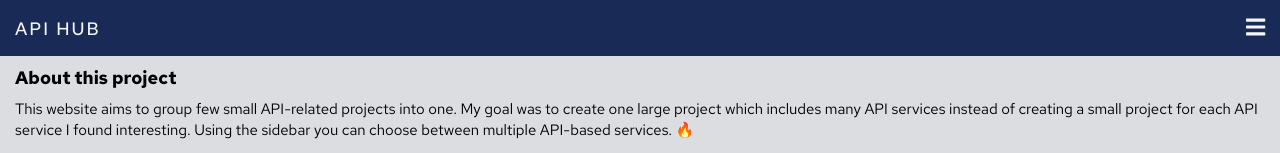
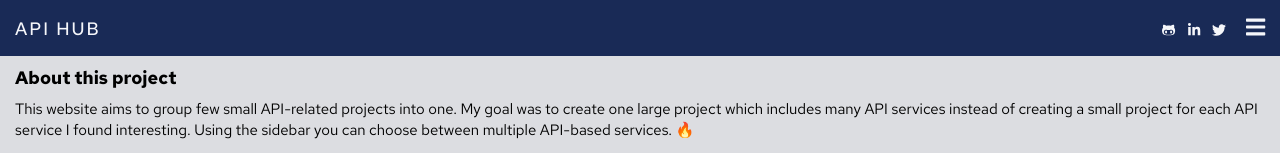
Before and after one commit to JalalMallah/API-All-In-One, a React (Create React App) app: page / in a window 1280 px wide. Shown: the top 153 px of the page. Built offline with nearby package versions, Linux system fonts and the light colour scheme.

Commit message:
feat: add contact icons to the header

```diff
--- a/package.json
+++ b/package.json
@@ -4,6 +4,7 @@
   "private": true,
   "dependencies": {
     "@fortawesome/fontawesome-svg-core": "^1.2.35",
+    "@fortawesome/free-brands-svg-icons": "^5.15.3",
     "@fortawesome/free-solid-svg-icons": "^5.15.3",
     "@fortawesome/react-fontawesome": "^0.1.14",
     "@testing-library/jest-dom": "^5.11.10",
--- a/src/components/Header/Header.js
+++ b/src/components/Header/Header.js
@@ -8,6 +8,7 @@ import styled from 'styled-components';
 
 import { FontAwesomeIcon } from '@fortawesome/react-fontawesome';
 import { faBars } from '@fortawesome/free-solid-svg-icons';
+import { faGithubAlt, faLinkedinIn, faTwitter } from '@fortawesome/free-brands-svg-icons';
 
 export default function Header() {
   const { openSidebar } = useContext(AppContext);
@@ -15,9 +16,20 @@ export default function Header() {
   return (
     <HeaderWrapper>
       <Logo to='/'>API Hub</Logo>
-      <OpenSidebarIcon onClick={openSidebar}>
-        <FontAwesomeIcon icon={faBars} />
-      </OpenSidebarIcon>
+      <IconWrapper>
+        <Icon as='a' href='https://github.com/JalalMallah' target='_blank'>
+          <FontAwesomeIcon icon={faGithubAlt} />
+        </Icon>
+        <Icon as='a' href='https://www.linkedin.com/in/jalal-mallah' target='_blank'>
+          <FontAwesomeIcon icon={faLinkedinIn} />
+        </Icon>
+        <Icon as='a' href='https://twitter.com/jalal_mallah_' target='_blank'>
+          <FontAwesomeIcon icon={faTwitter} />
+        </Icon>
+        <OpenSidebarIcon onClick={openSidebar}>
+          <FontAwesomeIcon icon={faBars} />
+        </OpenSidebarIcon>
+      </IconWrapper>
       <Navigation />
     </HeaderWrapper>
   );
@@ -30,6 +42,10 @@ const HeaderWrapper = styled.header`
   padding: 1.5rem;
   background-color: var(--dark-blue);
   color: var(--light-gray);
+`;
+
+const IconWrapper = styled.div`
+  margin: 0;
 `;
 
 const Logo = styled(Link)`
@@ -48,6 +64,7 @@ const Logo = styled(Link)`
 `;
 
 const OpenSidebarIcon = styled.button`
+  margin: 0 0 0 2rem;
   outline: none;
   border: none;
   background-color: transparent;
@@ -60,3 +77,8 @@ const OpenSidebarIcon = styled.button`
     color: var(--custom-yellow);
   }
 `;
+
+const Icon = styled(OpenSidebarIcon)`
+  margin: 0 0 0 1.2rem;
+  font-size: 1.4rem;
+`;
```
Also changed, not shown: 1 other file (tests, documents, lock files or other folders).
